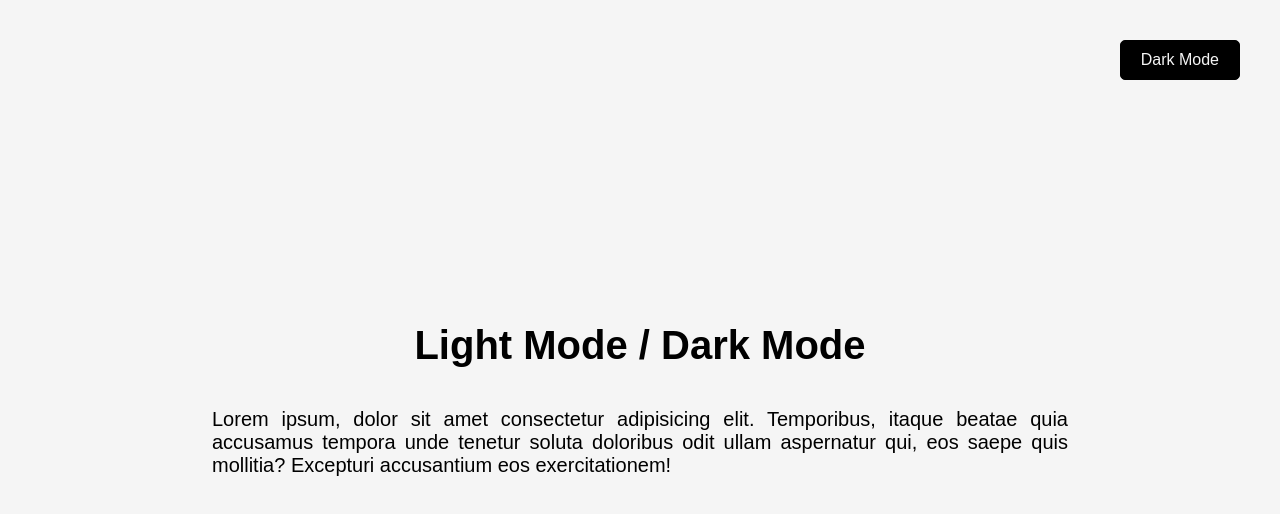
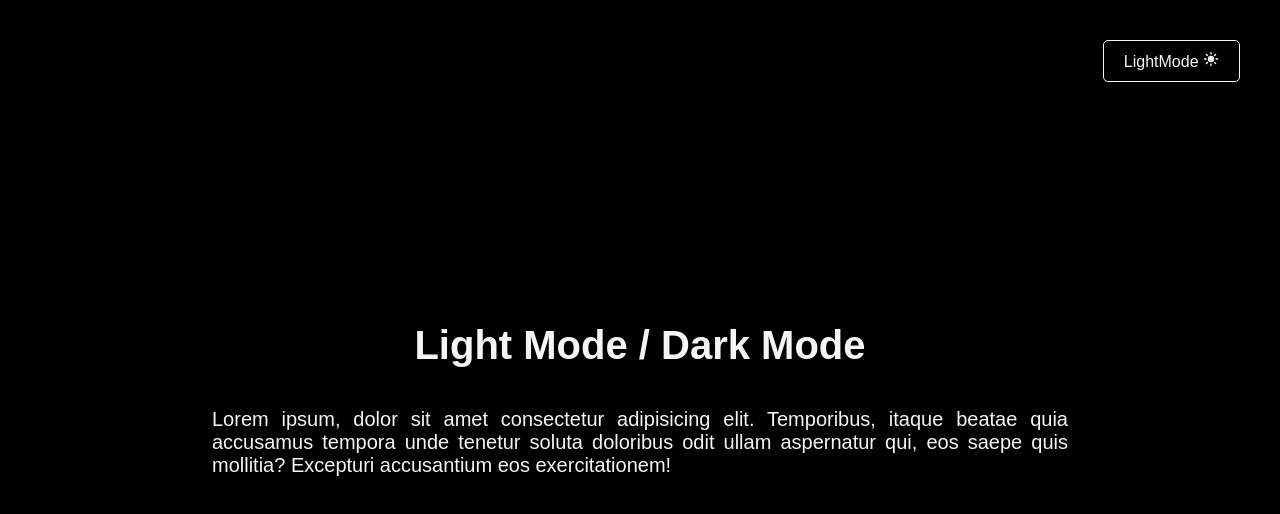
Before and after one commit to ValRu99/dark_light_toggle_mode_valeria_29jul23, a plain HTML site: page index.html in a window 1280 px wide. Both pictures are taken after a click on the button "Dark Mode". Drawn offline with nearby package versions, Linux system fonts and the light colour scheme.

Commit message:
cargar proyecto dark_light toggle finalizado

```diff
--- a/index.html
+++ b/index.html
@@ -18,7 +18,7 @@
     <p class="paragraph">Lorem ipsum, dolor sit amet consectetur adipisicing elit. Temporibus, itaque beatae quia accusamus tempora unde tenetur soluta doloribus odit ullam aspernatur qui, eos saepe quis mollitia? Excepturi accusantium eos exercitationem!</p>
 
     <button class="toggle-btn" id="toggle-btn">
-      <span>Dark Mode</span>
+      <span>Dark Mode</span>  <ion-icon name="moon"></ion-icon>
     </button>
   </div>
 
--- a/main.js
+++ b/main.js
@@ -6,10 +6,12 @@
 
     // Toggle Button Text
     $("span").text(
-      $("span").text()== "Light Mode" ? "Dark Mode":"LightMode";
-    );
+      $("span").text()== "Light Mode" ? "Dark Mode":"LightMode"
+      );
+
   });
-  $("#toggle-button").click(function() {
-    $(this).find(i).toggleClass("fa-moon fa-sun")
-  });
+  $("#toggle-btn").click(function() {
+    let icon = $(this).find("ion-icon");
+    icon.attr("name") == "moon" ? icon.attr("name", "sunny") : icon.attr("name", "moon");
+  })
 });
--- a/style.css
+++ b/style.css
@@ -47,7 +47,7 @@
 .toggle-btn i {
   padding-left: 10px;
 }
-
-body .change-background {
+.change-background {
   color: #f5f5f5;
+  background-color: #000;
 }
```
